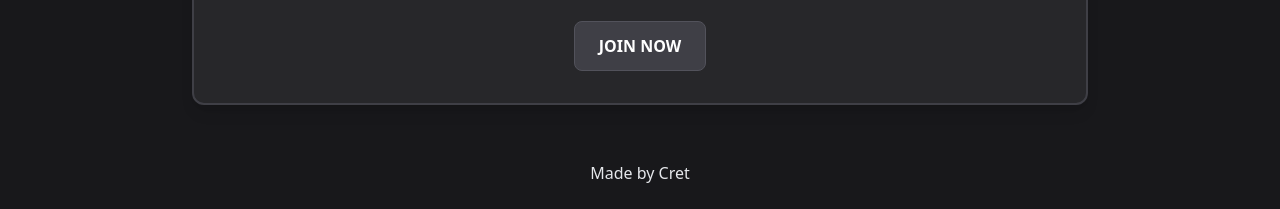
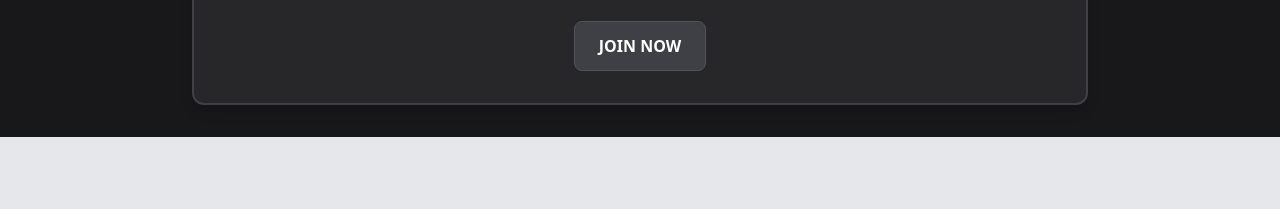
Before and after one commit to wenfeng110402/wenfeng110402.github.io, a plain HTML site: page index.html in a window 1280 px wide. Shown: the part 1145-1354 px from the top of the page. Drawn offline with nearby package versions, Linux system fonts and the light colour scheme.

Commit message:
更新 index.html

```diff
--- a/index.html
+++ b/index.html
@@ -35,7 +35,7 @@
       <a href="https://flavortown.hackclub.com/?ref=site-0" target="_blank" rel="noreferrer" class="inline-block bg-zinc-700 hover:bg-zinc-600 text-white font-bold py-3 px-6 rounded-lg transition border border-zinc-600">JOIN NOW</a>
     </div>
 
-    <footer class="bg-zinc-900 text-gray-200 text-center p-6">
+    <footer class="bg-gray-200 text-gray-200 text-center p-6">
       <p>Made by Cret</p>
     </footer>
   </body>
```
